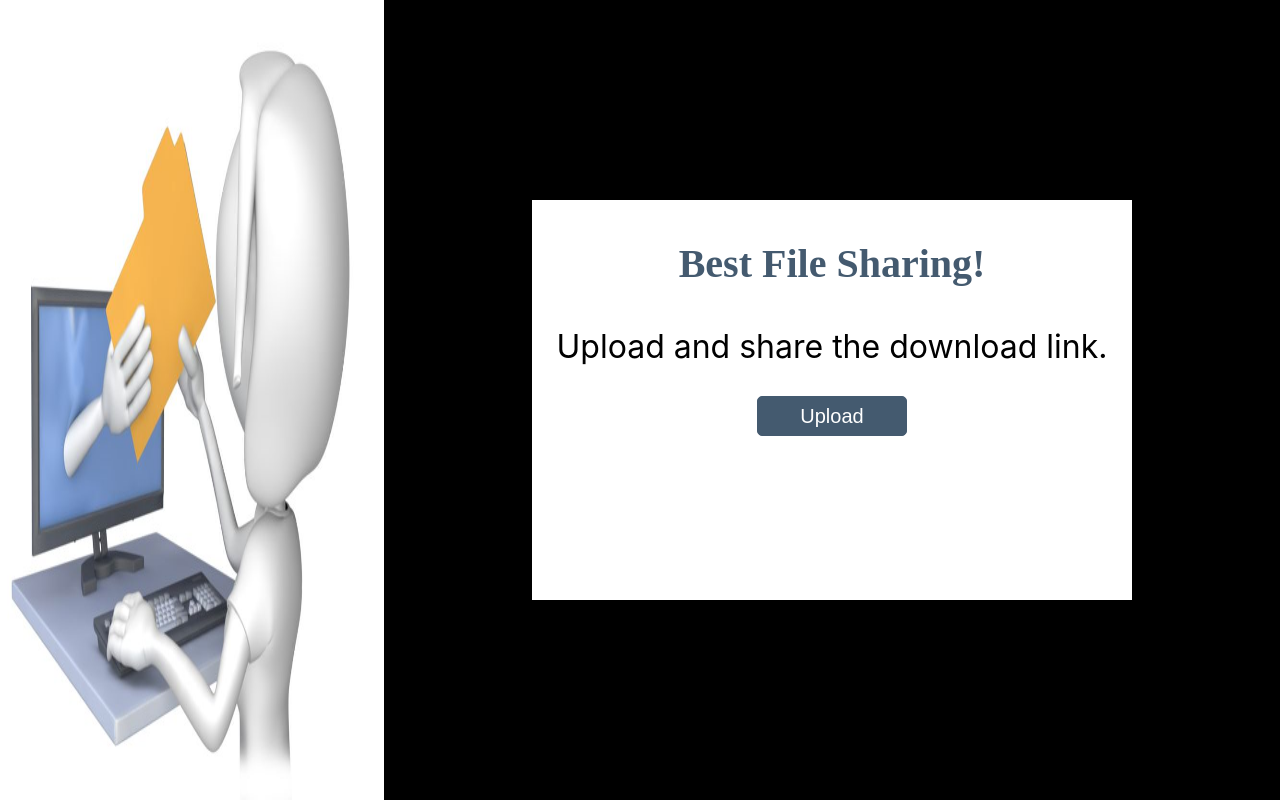
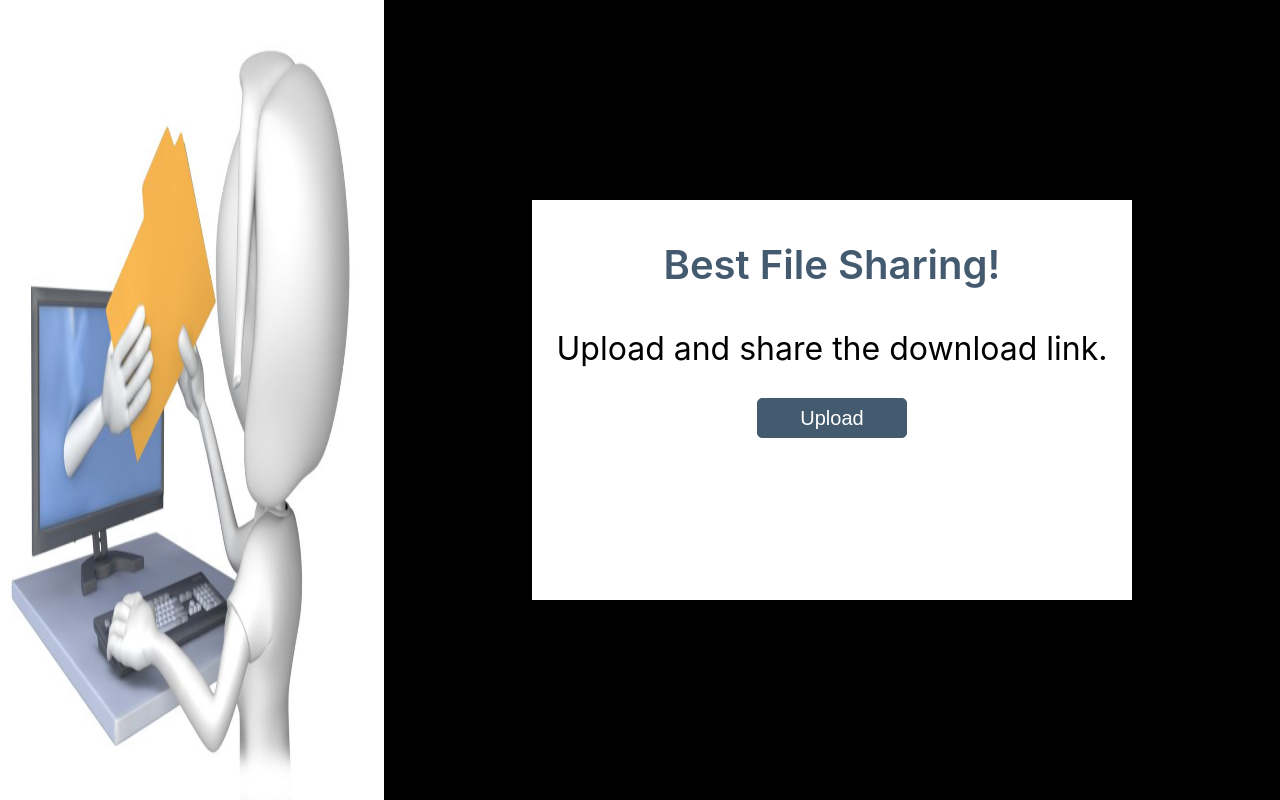
Before and after one commit to monikajadhav1999/filesharingclient, a React (Create React App) app: page / in a window 1280 px wide. Built offline with nearby package versions, Linux system fonts and the light colour scheme.

Commit message:
Update App.css

```diff
--- a/src/App.css
+++ b/src/App.css
@@ -23,7 +23,7 @@ img{
 }
 
 h1 {
-  font-family:"Montserrat', sans-serif";
+
   font-size: 40px;
   font-weight: 600;
   color: #445A6F;
```
